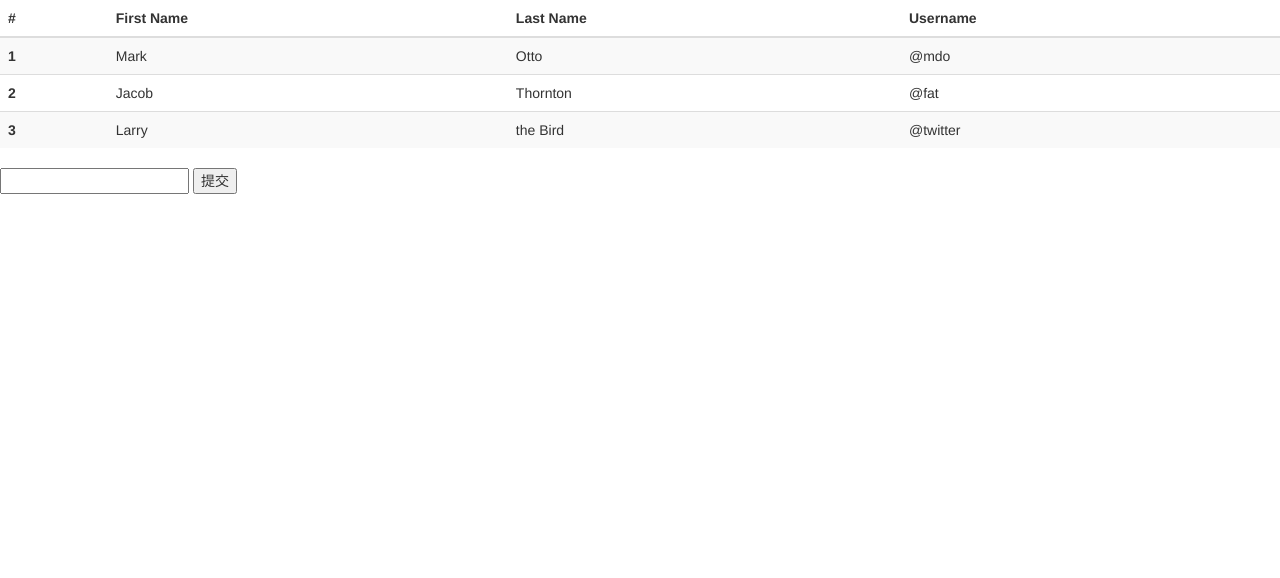
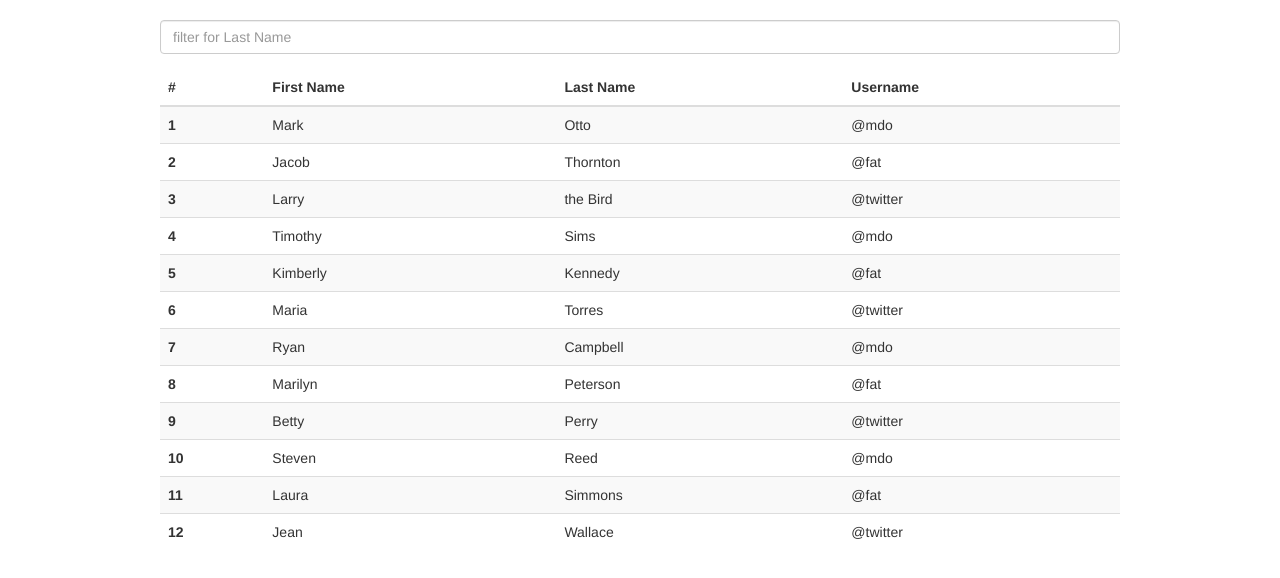
Before and after one commit to iammvp/contentFilter, a website: page examples/table.html in a window 1280 px wide. Drawn offline with Linux system fonts and the light colour scheme.

Commit message:
add examples

```diff
--- /dev/null
+++ b/examples/style.css
@@ -0,0 +1,12 @@
+body {
+    width: 960px;
+    margin: 0 auto;
+}
+.search {
+    margin-top: 20px;
+    margin-bottom: 15px;
+}
+.submit{
+	margin-bottom: 15px;
+	outline: none;
+}
--- a/examples/table.html
+++ b/examples/table.html
@@ -3,11 +3,13 @@
 
 <head>
     <meta charset="UTF-8">
-    <title>Document</title>
+    <title>contentFilter table</title>
     <link href="../lib/bootstrap.min.css" rel="stylesheet">
+    <link rel="stylesheet" type="text/css" href="style.css">
 </head>
 
 <body>
+    <input type="text" class="search form-control" placeholder='filter for Last Name' />
     <table class="table table-striped">
         <thead>
             <tr>
@@ -36,17 +38,69 @@
                 <td>the Bird</td>
                 <td>@twitter</td>
             </tr>
+            <tr>
+                <th scope="row">4</th>
+                <td>Timothy</td>
+                <td>Sims</td>
+                <td>@mdo</td>
+            </tr>
+            <tr>
+                <th scope="row">5</th>
+                <td>Kimberly</td>
+                <td>Kennedy</td>
+                <td>@fat</td>
+            </tr>
+            <tr>
+                <th scope="row">6</th>
+                <td>Maria</td>
+                <td>Torres</td>
+                <td>@twitter</td>
+            </tr>
+            <tr>
+                <th scope="row">7</th>
+                <td>Ryan</td>
+                <td>Campbell</td>
+                <td>@mdo</td>
+            </tr>
+            <tr>
+                <th scope="row">8</th>
+                <td>Marilyn</td>
+                <td>Peterson</td>
+                <td>@fat</td>
+            </tr>
+            <tr>
+                <th scope="row">9</th>
+                <td>Betty</td>
+                <td>Perry</td>
+                <td>@twitter</td>
+            </tr>
+            <tr>
+                <th scope="row">10</th>
+                <td>Steven</td>
+                <td>Reed</td>
+                <td>@mdo</td>
+            </tr>
+            <tr>
+                <th scope="row">11</th>
+                <td>Laura</td>
+                <td>Simmons</td>
+                <td>@fat</td>
+            </tr>
+            <tr>
+                <th scope="row">12</th>
+                <td>Jean</td>
+                <td>Wallace</td>
+                <td>@twitter</td>
+            </tr>
         </tbody>
     </table>
-    <input type="text" class="k" />
-    <input type="submit" value="提交" class="s">
 </body>
 <script src="../lib/jquery.min.js"></script>
 <script src="../dist/contentFilter.min.js"></script>
 <script type="text/javascript">
 $(document).ready(function() {
     $('table tbody tr td:nth-child(3)').contentFilter({
-		'input': $('.k'),
+        'input': $('.search'),
         'target': 'tr'
     });
 });
```
Also changed, not shown: examples/click.html (added, +43 -0 lines), examples/list.html (+40 -0 lines). Lines whose indentation alone changed are shown as unchanged.
